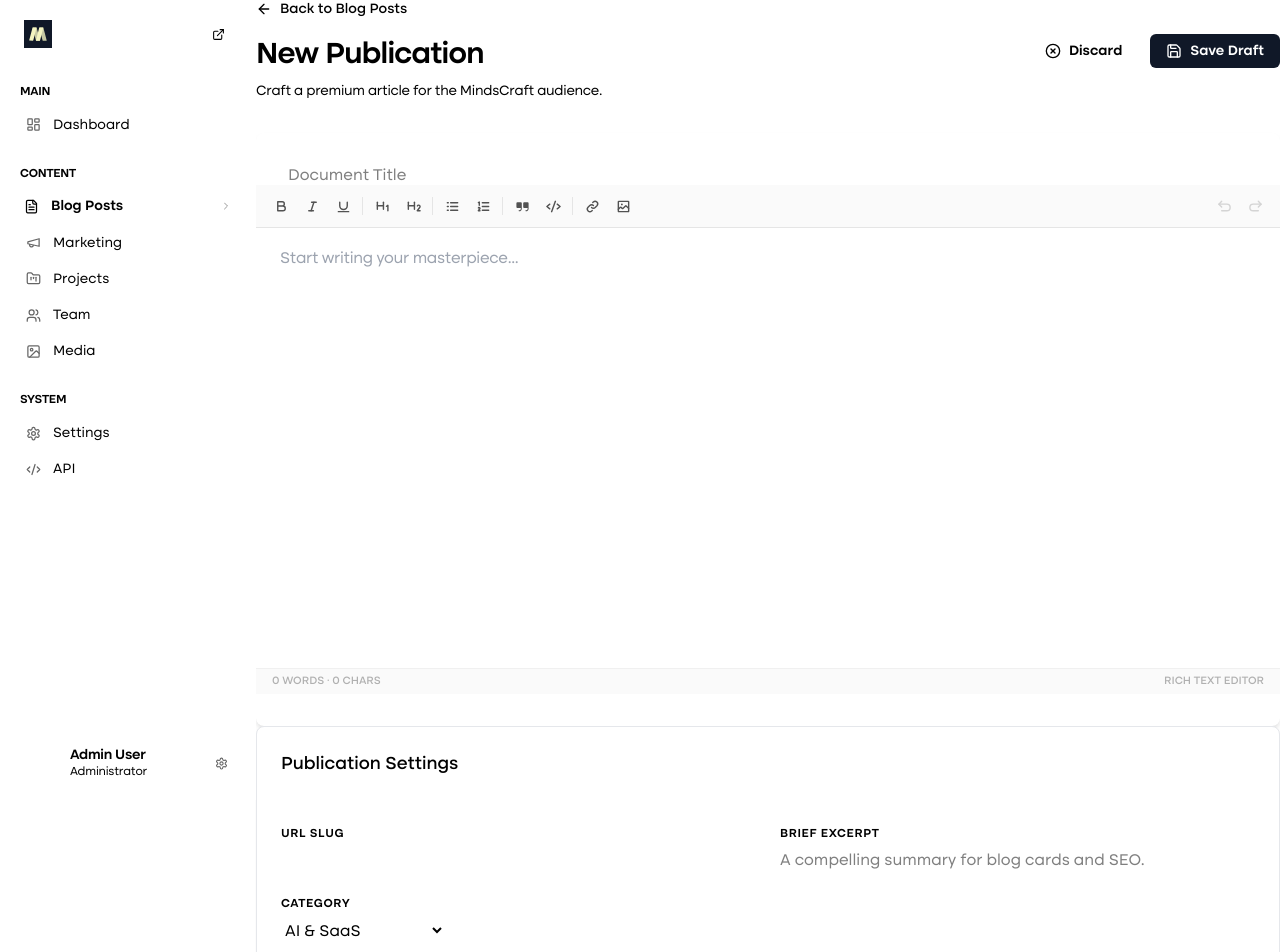
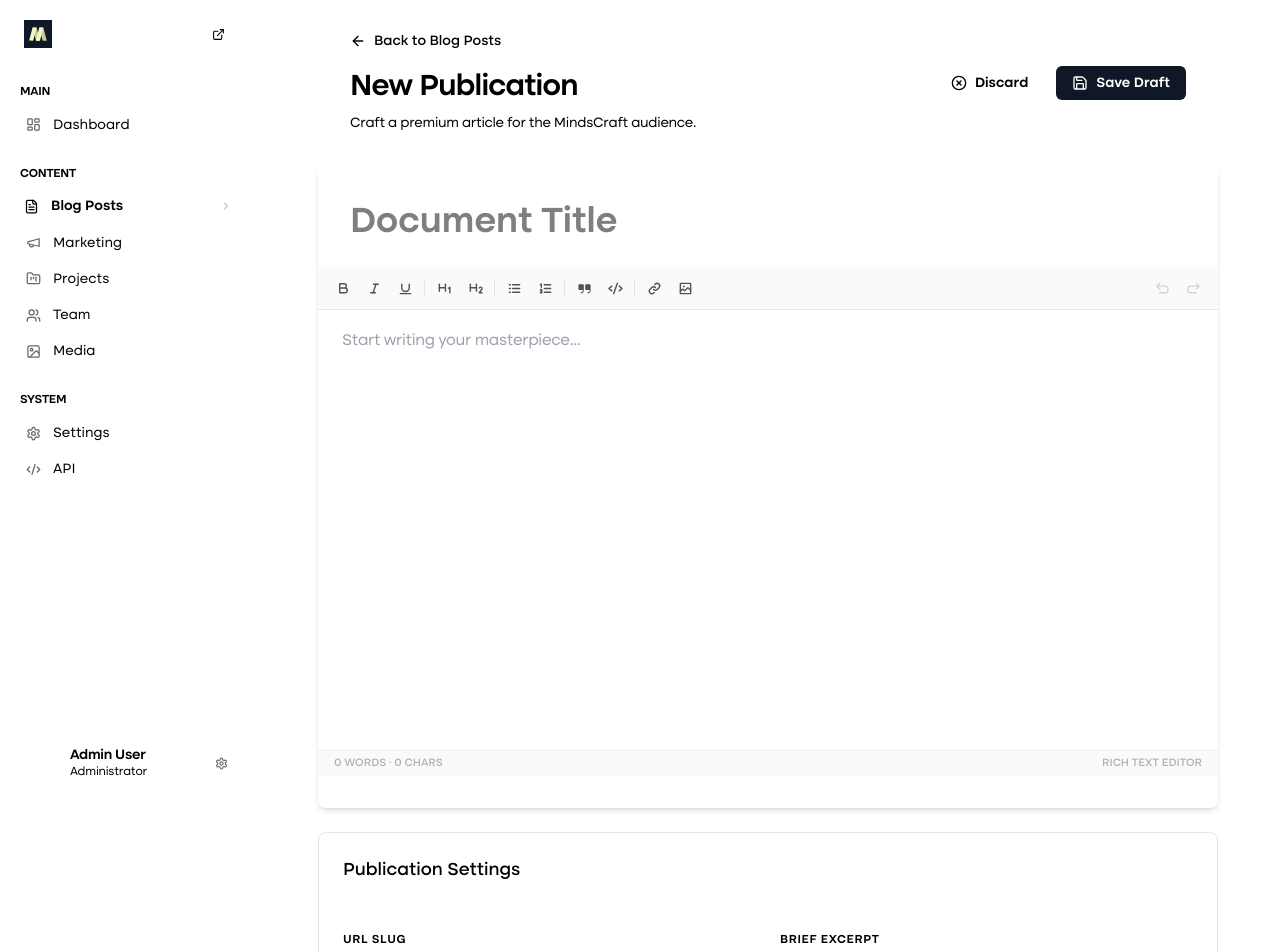
Before and after one commit to MindsCraft/mindscraft.dev, a Next.js app: page /admin/posts/new in a window 1280 px wide. Shown: the top 952 px of the page. Built offline with nearby package versions, Linux system fonts and the light colour scheme.

Commit message:
fix: restore missing editor styles for new and edit post pages

```diff
--- a/src/styles/admin/pages/posts.module.css
+++ b/src/styles/admin/pages/posts.module.css
@@ -359,3 +359,152 @@
   from { transform: rotate(0deg) }
   to { transform: rotate(360deg) }
 }
+
+/* Form Editing UI */
+.editorHeader {
+  padding: var(--space-8);
+  padding-bottom: 0;
+  max-width: 900px;
+  width: 100%;
+  margin: 0 auto;
+}
+
+.editorMain {
+  max-width: 900px;
+  width: 100%;
+  margin: 0 auto;
+  display: flex;
+  flex-direction: column;
+  gap: var(--space-6);
+}
+
+.titleInput {
+  width: 100%;
+  font-size: var(--text-4xl);
+  font-weight: var(--font-bold);
+  border: none;
+  outline: none;
+  padding: 0;
+  margin-bottom: var(--space-6);
+  color: var(--color-text-primary);
+  background-color: transparent;
+}
+
+.inputBox {
+  width: 100%;
+  padding: var(--space-3);
+  border-radius: var(--radius-md);
+  border: 1px solid var(--color-border);
+  outline: none;
+  font-size: var(--text-sm);
+  background-color: var(--color-background);
+  font-family: inherit;
+}
+
+/* Edit Post Specific Header */
+.editTopBar {
+  position: sticky;
+  top: 0;
+  z-index: 20;
+  background-color: var(--color-background);
+  border-bottom: 1px solid var(--color-border);
+  padding: 0 var(--space-6);
+  height: 56px;
+  display: flex;
+  align-items: center;
+  justify-content: space-between;
+  box-shadow: var(--shadow-xs);
+}
+
+.editGrid {
+  display: grid;
+  grid-template-columns: 1fr 280px;
+  gap: var(--space-6);
+  max-width: 1200px;
+  margin: 0 auto;
+  padding: var(--space-6);
+  align-items: start;
+}
+
+.editMainCol {
+  display: flex;
+  flex-direction: column;
+  gap: var(--space-4);
+}
+
+.editSidebarCol {
+  position: sticky;
+  top: 72px;
+  display: flex;
+  flex-direction: column;
+  gap: var(--space-4);
+}
+
+.editCard {
+  background-color: var(--color-background);
+  border: 1px solid var(--color-border);
+  border-radius: var(--radius-lg);
+  overflow: hidden;
+  box-shadow: var(--shadow-xs);
+}
+
+.editCardHeader {
+  padding: var(--space-4) var(--space-5);
+  border-bottom: 1px solid var(--color-border);
+  display: flex;
+  align-items: center;
+  gap: var(--space-2);
+}
+
+.editCardBody {
+  padding: var(--space-4) var(--space-5);
+}
+
+.slugInputWrap {
+  display: flex;
+  align-items: center;
+  border: 1px solid var(--color-border);
+  border-radius: var(--radius-md);
+  overflow: hidden;
+  background-color: var(--color-background);
+  transition: border-color var(--transition-fast);
+}
+.slugInputWrap:focus-within {
+  border-color: var(--color-primary);
+}
+
+.slugPrefix {
+  padding: var(--space-2) var(--space-3);
+  background-color: var(--color-surface);
+  border-right: 1px solid var(--color-border);
+  font-size: var(--text-xs);
+  color: var(--color-text-tertiary);
+  white-space: nowrap;
+}
+
+.toggleRow {
+  display: flex;
+  align-items: center;
+  justify-content: space-between;
+  cursor: pointer;
+  gap: var(--space-3);
+}
+
+.toggleSwitch {
+  width: 36px;
+  height: 20px;
+  border-radius: var(--radius-full);
+  transition: background-color var(--transition-fast);
+  position: relative;
+}
+
+.toggleThumb {
+  position: absolute;
+  top: 2px;
+  width: 16px;
+  height: 16px;
+  border-radius: 50%;
+  background-color: #fff;
+  box-shadow: var(--shadow-xs);
+  transition: left var(--transition-fast);
+}
```
